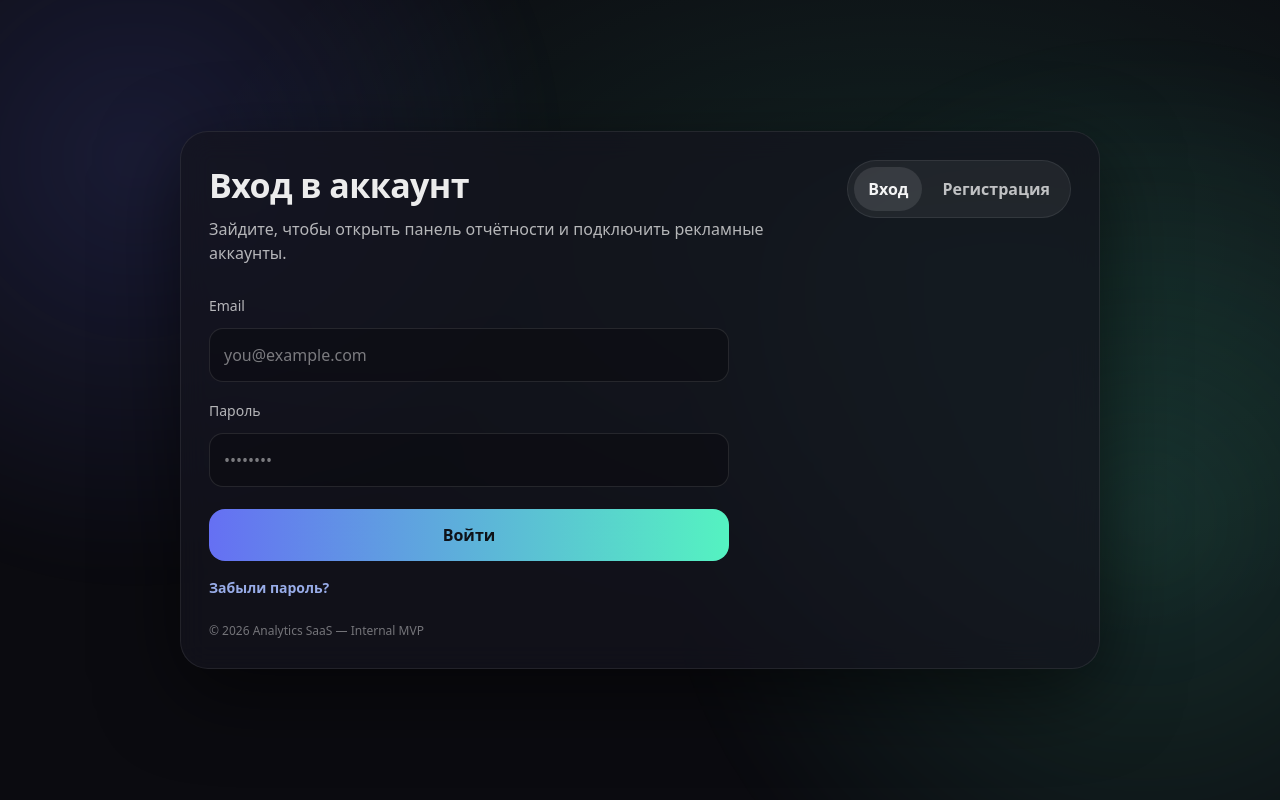
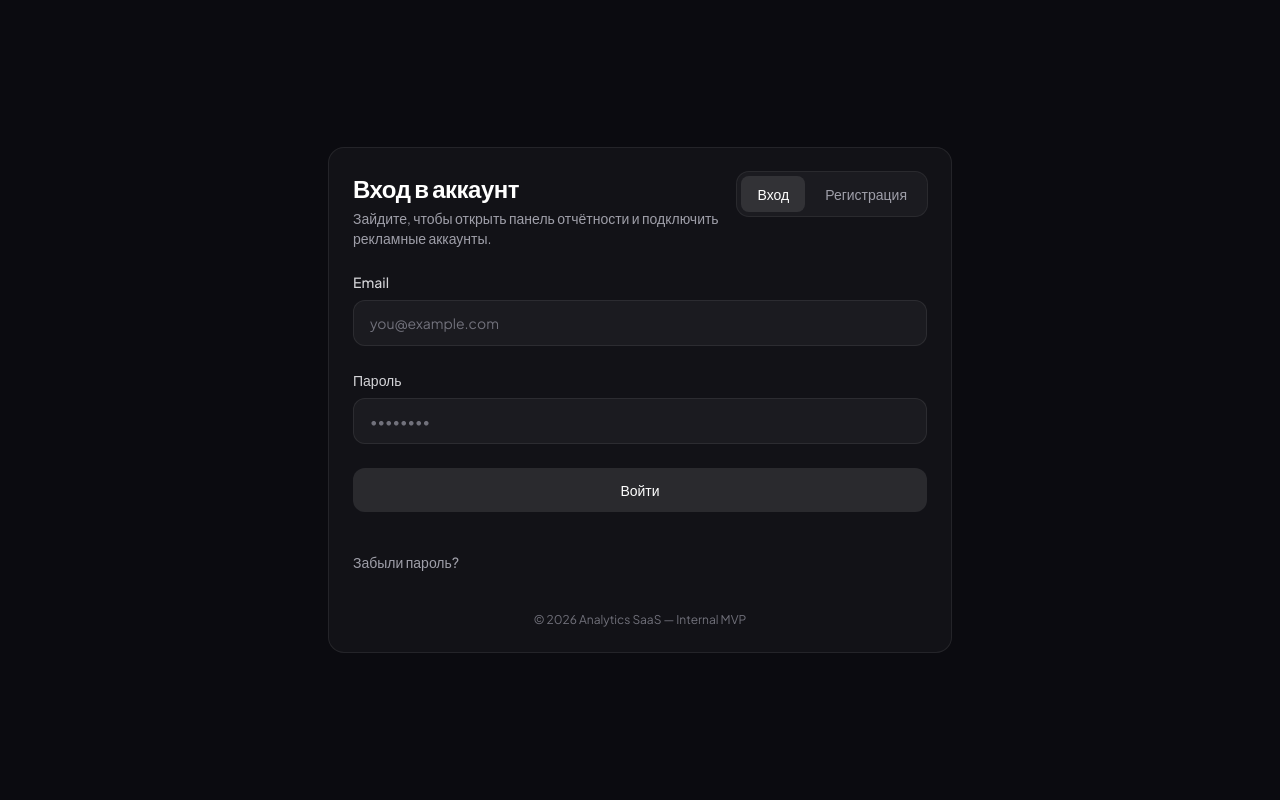
Before and after one commit to marketingpanfilov-collab/analytics-saas-AI, a Next.js app: page /login in a window 1280 px wide. Built offline with nearby package versions, Linux system fonts and the light colour scheme; no server answers.

Commit message:
feat: add landing sections before pricing

```diff
--- a/app/login/LoginPageClient.tsx
+++ b/app/login/LoginPageClient.tsx
@@ -1,5 +1,6 @@
 "use client";
 
+import Link from "next/link";
 import { useMemo, useState } from "react";
 import { useRouter, useSearchParams } from "next/navigation";
 import { supabase } from "../lib/supabaseClient";
@@ -21,6 +22,7 @@ export default function LoginPageClient() {
   const [mode, setMode] = useState<Mode>("login");
   const [email, setEmail] = useState("");
   const [password, setPassword] = useState("");
+  const [acceptTerms, setAcceptTerms] = useState(true);
 
   const [loading, setLoading] = useState(false);
   const [msg, setMsg] = useState<string>("");
@@ -30,6 +32,9 @@ export default function LoginPageClient() {
 
     if (!email.trim()) return setMsg("Введите email");
     if (!password.trim()) return setMsg("Введите пароль");
+    if (mode === "signup" && !acceptTerms) {
+      return setMsg("Для регистрации необходимо принять пользовательское соглашение.");
+    }
 
     setLoading(true);
     try {
@@ -52,8 +57,6 @@ export default function LoginPageClient() {
 
       if (error) return setMsg(error.message);
 
-      // Если в Supabase включено подтверждение почты — сессии сразу не будет.
-      // Тогда покажем подсказку.
       if (!data.session) {
         setMsg("✅ Аккаунт создан. Проверь почту и подтвердите email, затем войдите.");
         setMode("login");
@@ -73,7 +76,6 @@ export default function LoginPageClient() {
 
     setLoading(true);
     try {
-      // На локалке так нормально. Потом для продакшена заменишь домен.
       const { error } = await supabase.auth.resetPasswordForEmail(email.trim(), {
         redirectTo: "http://localhost:3000/reset",
       });
@@ -86,227 +88,147 @@ export default function LoginPageClient() {
     }
   };
 
+  const signupBlocked = mode === "signup" && !acceptTerms;
+
+  const inputClass =
+    "mt-2 w-full rounded-xl border border-white/10 bg-white/[0.04] px-4 py-3 text-sm text-white placeholder-zinc-500 focus:border-white/20 focus:outline-none";
+
   return (
-    <div style={styles.page}>
-      <div style={styles.bgGlow} />
-
-      <div style={styles.card}>
-        <div style={styles.headerRow}>
-          <div>
-            <div style={styles.h1}>{mode === "login" ? "Вход в аккаунт" : "Регистрация"}</div>
-            <div style={styles.sub}>
+    <main className="min-h-screen bg-[#0b0b10] text-white">
+      <div className="mx-auto flex min-h-screen max-w-2xl flex-col justify-center px-6 py-10">
+        <div className="rounded-2xl border border-white/10 bg-white/[0.03] p-6">
+          <div className="flex flex-col gap-4 sm:flex-row sm:items-start sm:justify-between">
+            <div className="min-w-0">
+              <h1 className="text-2xl font-semibold tracking-tight text-white">
+                {mode === "login" ? "Вход в аккаунт" : "Регистрация"}
+              </h1>
+              <p className="mt-1 text-sm text-zinc-400">
                 {mode === "login"
                   ? "Зайдите, чтобы открыть панель отчётности и подключить рекламные аккаунты."
                   : "Создайте аккаунт, чтобы начать собирать отчётность по рекламе в одном месте."}
-            </div>
+              </p>
             </div>
 
-          <div style={styles.segment}>
+            <div className="flex shrink-0 gap-1 rounded-xl bg-white/[0.04] p-1 ring-1 ring-white/10">
               <button
                 type="button"
                 onClick={() => setMode("login")}
-              style={{
-                ...styles.segmentBtn,
-                ...(mode === "login" ? styles.segmentBtnActive : {}),
-              }}
                 disabled={loading}
+                className={`rounded-lg px-4 py-2 text-sm font-medium transition-colors disabled:opacity-50 ${
+                  mode === "login"
+                    ? "bg-white/10 text-white"
+                    : "text-zinc-400 hover:text-zinc-200"
+                }`}
               >
                 Вход
               </button>
               <button
                 type="button"
                 onClick={() => setMode("signup")}
-              style={{
-                ...styles.segmentBtn,
-                ...(mode === "signup" ? styles.segmentBtnActive : {}),
-              }}
                 disabled={loading}
+                className={`rounded-lg px-4 py-2 text-sm font-medium transition-colors disabled:opacity-50 ${
+                  mode === "signup"
+                    ? "bg-white/10 text-white"
+                    : "text-zinc-400 hover:text-zinc-200"
+                }`}
               >
                 Регистрация
               </button>
             </div>
           </div>
 
-        <div style={styles.form}>
-          <label style={styles.label}>Email</label>
+          <div className="mt-6 space-y-6">
+            <div>
+              <label htmlFor="login-email" className="block text-sm font-medium text-zinc-300">
+                Email
+              </label>
               <input
-            style={styles.input}
+                id="login-email"
+                className={inputClass}
                 placeholder="you@example.com"
                 value={email}
                 onChange={(e) => setEmail(e.target.value)}
                 autoComplete="email"
               />
+            </div>
 
-          <label style={styles.label}>Пароль</label>
+            <div>
+              <label htmlFor="login-password" className="block text-sm font-medium text-zinc-300">
+                Пароль
+              </label>
               <input
-            style={styles.input}
+                id="login-password"
+                className={inputClass}
                 type="password"
                 placeholder="••••••••"
                 value={password}
                 onChange={(e) => setPassword(e.target.value)}
                 autoComplete={mode === "login" ? "current-password" : "new-password"}
               />
+            </div>
 
             <button
               type="button"
               onClick={onSubmit}
-            style={{
-              ...styles.primaryBtn,
-              opacity: loading ? 0.7 : 1,
-              cursor: loading ? "not-allowed" : "pointer",
-            }}
-            disabled={loading}
+              disabled={loading || signupBlocked}
+              className="h-11 w-full rounded-xl bg-white/10 px-6 text-sm font-medium text-white hover:bg-white/15 disabled:cursor-not-allowed disabled:opacity-50"
             >
               {loading ? "Подождите..." : mode === "login" ? "Войти" : "Создать аккаунт"}
             </button>
 
+            <div
+              className={`flex min-h-[52px] ${
+                mode === "login" ? "items-center" : "items-start"
+              }`}
+            >
+              {mode === "login" ? (
                 <button
                   type="button"
                   onClick={resetPassword}
-            style={styles.linkBtn}
                   disabled={loading}
+                  className="text-left text-sm font-medium text-zinc-400 hover:text-zinc-200 disabled:opacity-50"
                 >
                   Забыли пароль?
                 </button>
+              ) : (
+                <label className="flex cursor-pointer gap-3 text-sm leading-snug text-zinc-400">
+                  <input
+                    type="checkbox"
+                    checked={acceptTerms}
+                    onChange={(e) => setAcceptTerms(e.target.checked)}
+                    disabled={loading}
+                    className="mt-0.5 h-4 w-4 shrink-0 rounded border-white/20 bg-white/[0.04] text-emerald-500 focus:ring-emerald-500/40"
+                  />
+                  <span className="min-w-0">
+                    Регистрируясь, вы соглашаетесь с{" "}
+                    <Link
+                      href="/terms"
+                      className="text-zinc-300 underline-offset-2 hover:text-white hover:underline"
+                    >
+                      пользовательским соглашением
+                    </Link>
+                    .
+                  </span>
+                </label>
+              )}
+            </div>
 
-          {msg ? <div style={styles.message}>{msg}</div> : null}
+            {msg ? (
+              <p
+                className={
+                  msg.startsWith("✅")
+                    ? "rounded-xl border border-emerald-500/30 bg-emerald-500/10 px-4 py-3 text-sm text-emerald-200"
+                    : "rounded-xl border border-red-500/30 bg-red-500/10 px-4 py-3 text-sm text-red-300"
+                }
+              >
+                {msg}
+              </p>
+            ) : null}
 
-          <div style={styles.footerNote}>© 2026 Analytics SaaS — Internal MVP</div>
+            <p className="text-center text-xs text-zinc-500">© 2026 Analytics SaaS — Internal MVP</p>
           </div>
         </div>
       </div>
+    </main>
   );
 }
-
-const styles: Record<string, React.CSSProperties> = {
-  page: {
-    minHeight: "100vh",
-    display: "flex",
-    justifyContent: "center",
-    alignItems: "center",
-    padding: 24,
-    background: "radial-gradient(1200px 700px at 70% 30%, rgba(88, 255, 202, 0.10), transparent 60%), #0b0b10",
-    color: "rgba(255,255,255,0.92)",
-    fontFamily:
-      'ui-sans-serif, system-ui, -apple-system, Segoe UI, Roboto, Helvetica, Arial, "Apple Color Emoji", "Segoe UI Emoji"',
-    position: "relative",
-    overflow: "hidden",
-  },
-  bgGlow: {
-    position: "absolute",
-    inset: -200,
-    background:
-      "radial-gradient(700px 700px at 20% 30%, rgba(106, 117, 255, 0.16), transparent 60%), radial-gradient(800px 800px at 80% 60%, rgba(88, 255, 202, 0.14), transparent 60%)",
-    filter: "blur(20px)",
-    pointerEvents: "none",
-  },
-  card: {
-    width: "min(920px, 100%)",
-    borderRadius: 28,
-    background: "rgba(20, 20, 30, 0.72)",
-    border: "1px solid rgba(255,255,255,0.08)",
-    boxShadow: "0 24px 80px rgba(0,0,0,0.55)",
-    backdropFilter: "blur(14px)",
-    padding: 28,
-    position: "relative",
-  },
-  headerRow: {
-    display: "flex",
-    gap: 20,
-    justifyContent: "space-between",
-    alignItems: "flex-start",
-    flexWrap: "wrap",
-    marginBottom: 18,
-  },
-  h1: {
-    fontSize: 34,
-    fontWeight: 750,
-    letterSpacing: -0.6,
-    marginBottom: 6,
-  },
-  sub: {
-    maxWidth: 560,
-    fontSize: 16,
-    lineHeight: 1.5,
-    opacity: 0.75,
-  },
-  segment: {
-    display: "inline-flex",
-    gap: 6,
-    padding: 6,
-    borderRadius: 999,
-    background: "rgba(255,255,255,0.06)",
-    border: "1px solid rgba(255,255,255,0.08)",
-  },
-  segmentBtn: {
-    border: "none",
-    padding: "10px 14px",
-    borderRadius: 999,
-    background: "transparent",
-    color: "rgba(255,255,255,0.72)",
-    cursor: "pointer",
-    fontWeight: 650,
-  },
-  segmentBtnActive: {
-    background: "rgba(255,255,255,0.10)",
-    color: "rgba(255,255,255,0.95)",
-  },
-  form: {
-    display: "grid",
-    gap: 12,
-    paddingTop: 6,
-    maxWidth: 520,
-  },
-  label: {
-    fontSize: 14,
-    opacity: 0.75,
-    marginTop: 6,
-  },
-  input: {
-    width: "100%",
-    borderRadius: 14,
-    padding: "14px 14px",
-    background: "rgba(10,10,14,0.45)",
-    border: "1px solid rgba(255,255,255,0.10)",
-    color: "rgba(255,255,255,0.92)",
-    outline: "none",
-    fontSize: 16,
-  },
-  primaryBtn: {
-    marginTop: 10,
-    width: "100%",
-    border: "none",
-    borderRadius: 16,
-    padding: "14px 16px",
-    fontSize: 16,
-    fontWeight: 800,
-    color: "rgba(10,10,14,0.95)",
-    background:
-      "linear-gradient(90deg, rgba(106,117,255,0.95), rgba(88,255,202,0.95))",
-  },
-  linkBtn: {
-    marginTop: 4,
-    border: "none",
-    background: "transparent",
-    color: "rgba(168, 190, 255, 0.95)",
-    cursor: "pointer",
-    textAlign: "left",
-    padding: 0,
-    fontSize: 14,
-    opacity: 0.95,
-  },
-  message: {
-    marginTop: 10,
-    padding: 14,
-    borderRadius: 14,
-    border: "1px solid rgba(255, 90, 90, 0.20)",
-    background: "rgba(255, 90, 90, 0.08)",
-    fontSize: 14,
-    opacity: 0.95,
-  },
-  footerNote: {
-    marginTop: 12,
-    fontSize: 12,
-    opacity: 0.45,
-  },
-};
```
Also changed, not shown: app/login/page.tsx (+5 -3 lines), app/page.tsx (+9 -13 lines), components/landing/LandingDemoBoard.tsx (+5 -7 lines), components/landing/LandingMidSections.tsx (+15 -15 lines), components/layout/LandingHeader.tsx (+19 -37 lines). Lines whose indentation alone changed are shown as unchanged.
